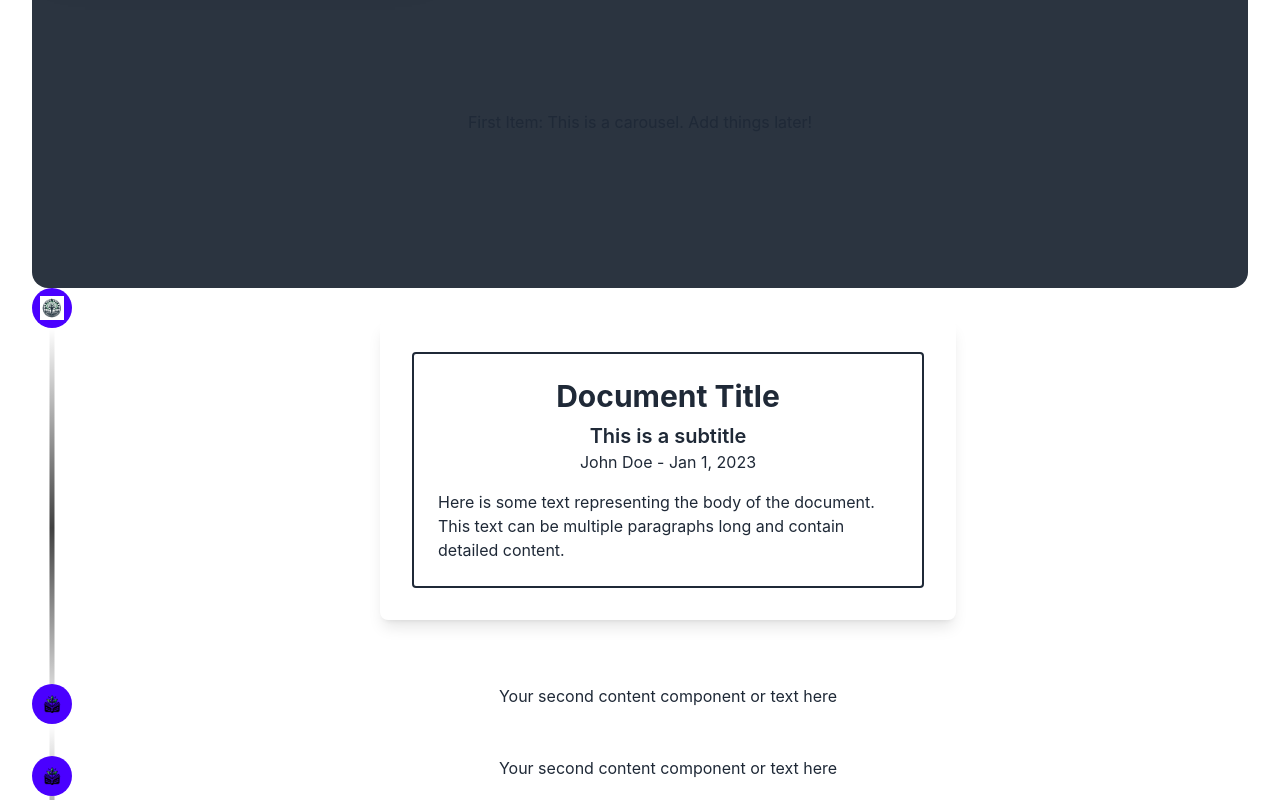
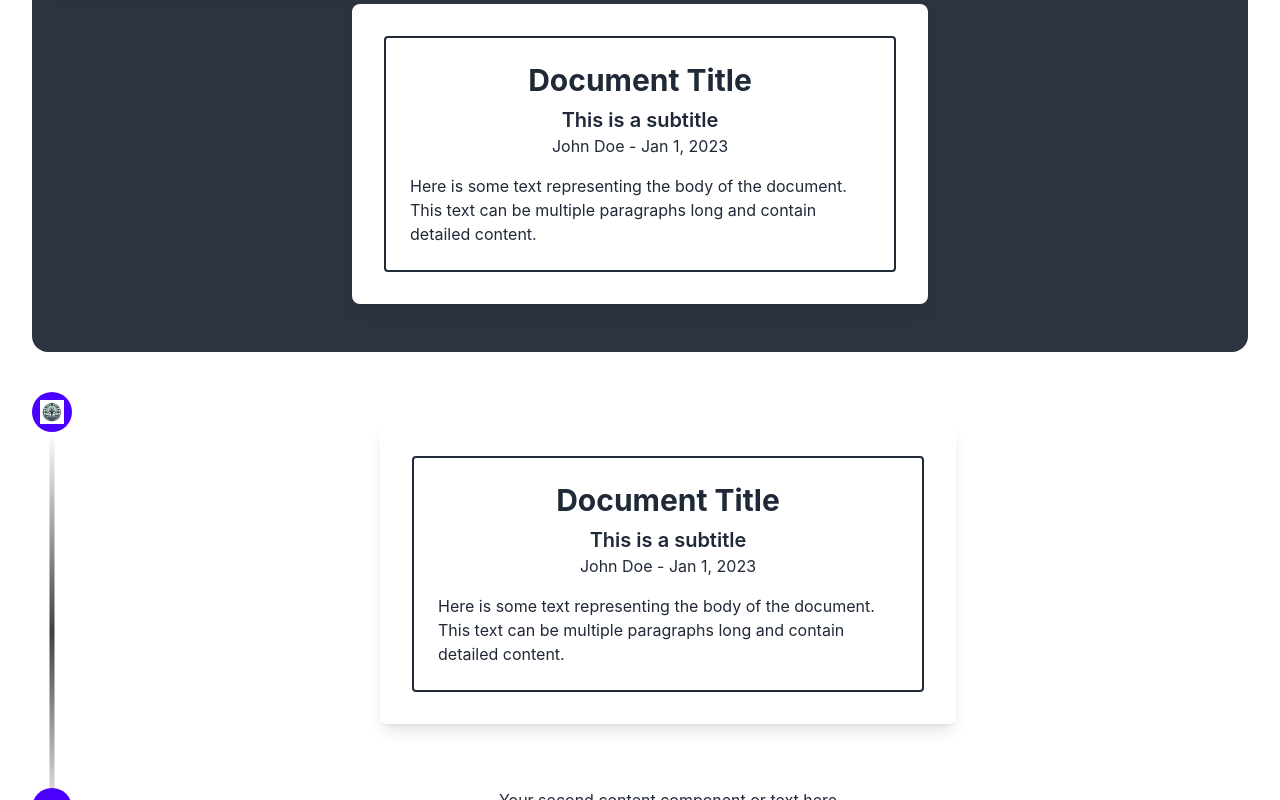
Before and after one commit to ImmaculateDivinity/daisy_frontend, a React (Vite) app: page / in a window 1280 px wide. Shown: the part 460-1260 px from the top of the page. Built offline with nearby package versions, Linux system fonts and the light colour scheme.

Commit message:
Completed Start Learning Scrolling feature

```diff
--- a/src/App.tsx
+++ b/src/App.tsx
@@ -1,4 +1,4 @@
-import { useState } from "react";
+import { useState, useRef } from "react";
 import "daisyui/dist/full.css";
 import "./App.css";
 import "./index.css";
@@ -13,10 +13,44 @@ import Carousel from "./components/Carousel.tsx";
 
 function App() {
   // Initialize an array of image URLs
+  const timelineRef = useRef<HTMLDivElement>(null); // Create a ref for the Timeline component
+
+  const scrollToTimeline = () => {
+    if (timelineRef.current) {
+      const top = timelineRef.current.offsetTop; // Get the top position of the timeline component
+      const offset = 100; // Adjust this value to whatever works for your layout
+      window.scrollTo({
+        top: top - offset, // Subtract the offset from the top position
+        behavior: "smooth",
+      });
+    }
+  };
+
   const items = [
-    <p key="1">First Item: This is a carousel. Add things later!</p>,
-    <p key="2">Second Item: Events</p>,
-    <img key="3" src="/hero_upscaled.png" alt="logo" className="rounded-box" />,
+    <Document
+      key="1"
+      title="Document Title"
+      subtitle="This is a subtitle"
+      author="John Doe"
+      date="Jan 1, 2023"
+      body="Here is some text representing the body of the document. This text can be multiple paragraphs long and contain detailed content."
+    />,
+    <Document
+      key="2"
+      title="SECOND Document Title"
+      subtitle="This is a subtitle"
+      author="John Doe"
+      date="Jan 1, 2023"
+      body="Here is some text representing the body of the document. This text can be multiple paragraphs long and contain detailed content."
+    />,
+    <Document
+      key="3"
+      title="THIRD Document Title"
+      subtitle="This is a subtitle"
+      author="John Doe"
+      date="Jan 1, 2023"
+      body="Here is some text representing the body of the document. This text can be multiple paragraphs long and contain detailed content."
+    />,
     // Add more items as you wish, even other components!
   ];
   const timelineDetails = [
@@ -70,10 +104,10 @@ function App() {
   return (
     <>
       <Navbar />
-      <Hero />
+      <Hero onButtonClick={scrollToTimeline} />
       <Carousel items={items} />
-
-      <Timeline>
+      <div className="p-5"></div>
+      <Timeline ref={timelineRef}>
         {timelineDetails.map((item, index) => (
           <TimelineItem
             key={index}
--- a/src/components/Carousel.tsx
+++ b/src/components/Carousel.tsx
@@ -1,67 +1,7 @@
-/*import React, { useState, useEffect, useRef } from "react";
-
-const Carousel: React.FC = () => {
-  const [activeIndex, setActiveIndex] = useState(0);
-  const carouselRef = useRef<HTMLDivElement>(null);
-  const intervalRef = useRef<NodeJS.Timeout | null>(null);
-  const items = [
-    <p>Deadlines: This is a carousel add things later</p>,
-    <p>Events</p>,
-    <img src="/additional-logo.png" className="rounded-box"></img>,
-    // ... add any other items you want here images, posters, etc.
-  ];
-  const scrollToItem = (index: number) => {
-    if (carouselRef.current) {
-      const { width } = carouselRef.current.getBoundingClientRect();
-      // Use smooth scroll behavior
-      carouselRef.current.scrollTo({
-        left: width * index,
-        behavior: "smooth", // This enables the smooth scrolling effect
-      });
-    }
-  };
-
-  useEffect(() => {
-    intervalRef.current = setInterval(() => {
-      setActiveIndex((current) => (current + 1) % items.length);
-    }, 7000);
-
-    return () => {
-      if (intervalRef.current) {
-        clearInterval(intervalRef.current);
-      }
-    };
-  }, [items.length]);
-
-  useEffect(() => {
-    scrollToItem(activeIndex);
-  }, [activeIndex]);
-
-  // You forgot to return the JSX, which is necessary in React functional components.
-  return (
-    <div
-      ref={carouselRef}
-      className="carousel carousel-center p-4 space-x-4 bg-neutral rounded-box"
-      style={{ width: "100%", overflowX: "scroll" }}
-    >
-      {items.map((item, index) => (
-        <div
-          key={index}
-          className={`carousel-item flex justify-center items-center ${
-            activeIndex === index ? "active" : ""
-          }`}
-          style={{ minWidth: "100%" }}
-        >
-          {item}
-        </div>
-      ))}
-    </div>
-  );
-};
-
-export default Carousel;
-*/
-
+//acts as a bulletin board of material, it can be components
+//it can be images, etc. but make it look presentable
+//generally, this should be pulling from a database, but implement
+//that at a later time
 import React, { useState, useEffect, useRef, ReactNode } from "react";
 
 // Define the type for props to include children components
@@ -89,7 +29,7 @@ const Carousel: React.FC<CarouselProps> = ({ items }) => {
   useEffect(() => {
     intervalRef.current = setInterval(() => {
       setActiveIndex((current) => (current + 1) % items.length);
-    }, 7000);
+    }, 10000);
 
     return () => {
       if (intervalRef.current) {
--- a/src/components/Hero.tsx
+++ b/src/components/Hero.tsx
@@ -1,4 +1,7 @@
-const Hero: React.FC = () => {
+interface HeroProps {
+  onButtonClick: () => void; // Function to call when the button is clicked
+}
+const Hero: React.FC<HeroProps> = ({ onButtonClick }) => {
   return (
     <div
       className="hero bg-base-200"
@@ -26,7 +29,9 @@ const Hero: React.FC = () => {
             receive guidance on the essentials of community college and
             transfer.
           </p>
-          <button className="btn btn-primary">Start Learning</button>
+          <button className="btn btn-primary" onClick={onButtonClick}>
+            Start Learning
+          </button>
         </div>
       </div>
     </div>
--- a/src/components/Timeline.tsx
+++ b/src/components/Timeline.tsx
@@ -1,18 +1,22 @@
 // Timeline.tsx
-import React from "react";
+import React, { forwardRef } from "react";
 
 interface TimelineProps {
   children: React.ReactNode[];
 }
 
-const Timeline: React.FC<TimelineProps> = ({ children }) => {
+// Modify the component to accept a ref argument
+const Timeline = forwardRef<HTMLDivElement, TimelineProps>(
+  ({ children }, ref) => {
     return (
-    <div className="timeline-container">
+      // Attach the ref to the div that should be scrolled into view
+      <div ref={ref} className="timeline-container">
         {children.map((child, index) => (
           <React.Fragment key={index}>{child}</React.Fragment>
         ))}
       </div>
     );
-};
+  }
+);
 
 export default Timeline;
```
Also changed, not shown: src/components/SpringIn.tsx (deleted). Lines whose indentation alone changed are shown as unchanged.
